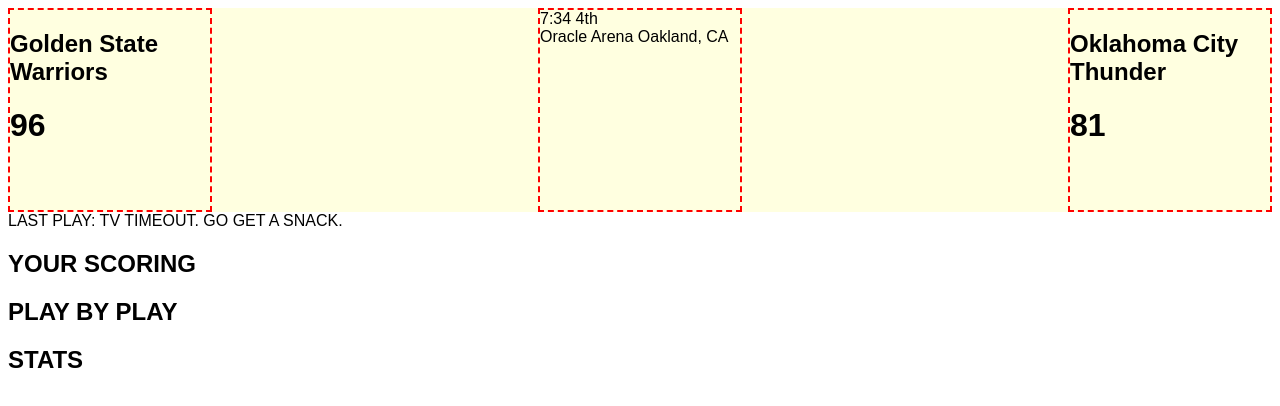
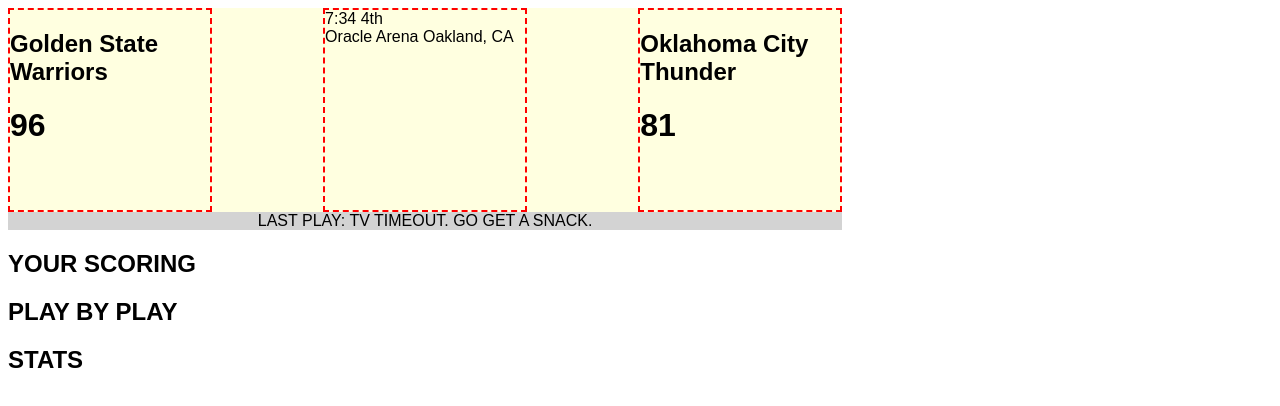
Before and after one commit to vrajpal/numberFire, a website: page app/index.html in a window 1280 px wide. Drawn offline with Linux system fonts and the light colour scheme.

Commit message:
align last play

```diff
--- a/app/index.html
+++ b/app/index.html
@@ -4,21 +4,20 @@
     </head>
     <body>
         <div class="shotchart-score">
-            <div class="shotchart-team" id="shotchart-team1">
+            <div>
                 <h2>Golden State Warriors</h2>
                 <h1>96</h1>
             </div>
-            <div class="game-info">
+            <div>
                 <div>7:34 4th</div>
                 <div>Oracle Arena Oakland, CA</div>
             </div>
-            <div class="shotchart-team" id="shotchart-team2">
+            <div>
                 <h2>Oklahoma City Thunder</h2>
                 <h1>81</h1>
             </div>
         </div>
-
-        <div>LAST PLAY: TV TIMEOUT. GO GET A SNACK.</div>
+        <div class="play">LAST PLAY: TV TIMEOUT. GO GET A SNACK.</div>
         <div><h2>YOUR SCORING</h2></div>
         <div><h2>PLAY BY PLAY</h2></div>
         <div><h2>STATS</h2></div>
--- a/app/styles/app.scss
+++ b/app/styles/app.scss
@@ -2,25 +2,8 @@
     font-family: sans-serif;
 }
 
-/*.shotchart-score {
-    width: 66%;
-    border-style: solid;
-    border-width: 5px;
-}
-.shotchart-team {
-    width: 200px;
-}
-
-#shotchart-team1 {
-    float: left;
-}
-
-#shotchart-team2 {
-    float: right;
-}*/
-
-
 .shotchart-score {
+  width: 66%;
   display: flex;                  /* establish flex container */
   flex-direction: row;            /* default value; can be omitted */
   flex-wrap: nowrap;              /* default value; can be omitted */
@@ -28,7 +11,13 @@
   background-color: lightyellow;
 }
 .shotchart-score > div {
-  width: 200px;
-  height: 200px;
-  border: 2px dashed red;
+    width: 200px;
+    height: 200px;
+    border: 2px dashed red;
 }
+
+.play {
+    width: 66%;
+    background-color: lightgrey;
+    text-align: center;
+}
```
Also changed, not shown: dest/styles/app.css.
